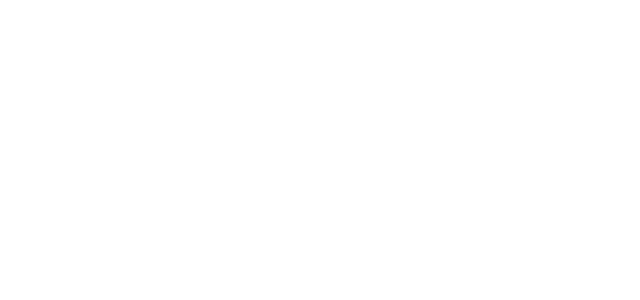
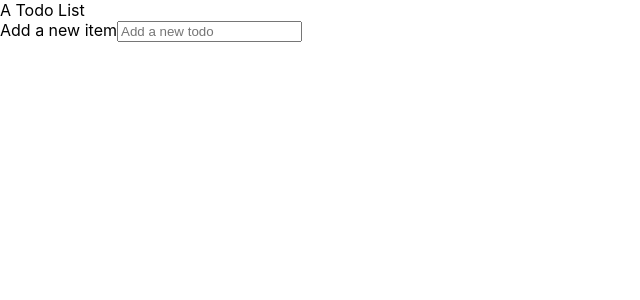
Before and after one commit to jallend1/practiceTodo, a React (Create React App) app: page / in a window 1280 px wide. Shown: the top 300 px of the page, without its empty margins (0-640 px from the left). Built offline with nearby package versions, Linux system fonts and the light colour scheme; the HTML template or start-up script is replaced by a standard one.

Commit message:
Adds ability to add items and to render the items to the page

```diff
--- a/src/App.js
+++ b/src/App.js
@@ -1,7 +1,34 @@
 import React from "react";
+import Todos from "./Components/Todos";
+import AddTodo from "./Components/AddTodo";
 
-function App() {
-  return <div className="App"></div>;
+class App extends React.Component {
+  constructor(props) {
+    super(props);
+    this.state = {
+      todoList: []
+    };
+  }
+  addNew = (e) => {
+    e.preventDefault();
+    const newItem = {};
+    newItem.todo = e.target.newitem.value;
+    newItem.key = Math.random();
+
+    // e.target.newitem.value, {Math.random()};
+    const todoList = [...this.state.todoList, newItem];
+    this.setState({ todoList });
+    e.target.reset();
+  };
+  render() {
+    return (
+      <>
+        <header>A Todo List</header>
+        <AddTodo addNew={this.addNew} />
+        <Todos todoList={this.state.todoList} />
+      </>
+    );
+  }
 }
 
 export default App;
--- /dev/null
+++ b/src/Components/AddTodo.js
@@ -0,0 +1,12 @@
+import React from "react";
+
+const AddTodo = (props) => {
+  return (
+    <form name="addform" onSubmit={props.addNew}>
+      <label htmlFor="newtodo">Add a new item</label>
+      <input id="newitem" type="text" placeholder="Add a new todo"></input>
+    </form>
+  );
+};
+
+export default AddTodo;
--- /dev/null
+++ b/src/Components/Todos.js
@@ -0,0 +1,16 @@
+import React from "react";
+
+const Todos = (props) => {
+  const renderTodos = () => {
+    return props.todoList.map((todo) => {
+      return <li key={todo.key}>{todo.todo}</li>;
+    });
+  };
+  return (
+    <>
+      <ul>{renderTodos()}</ul>
+    </>
+  );
+};
+
+export default Todos;
```
